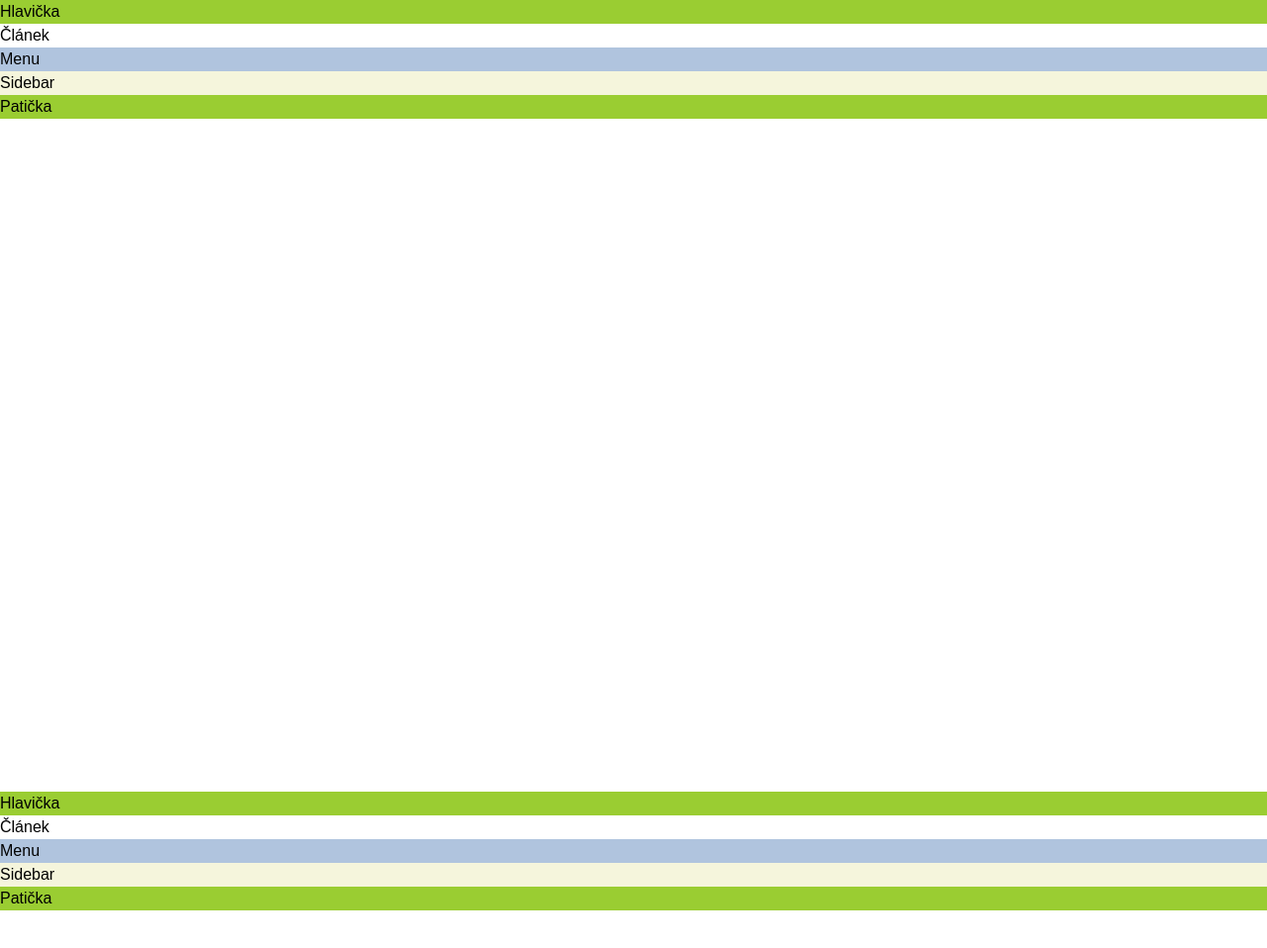
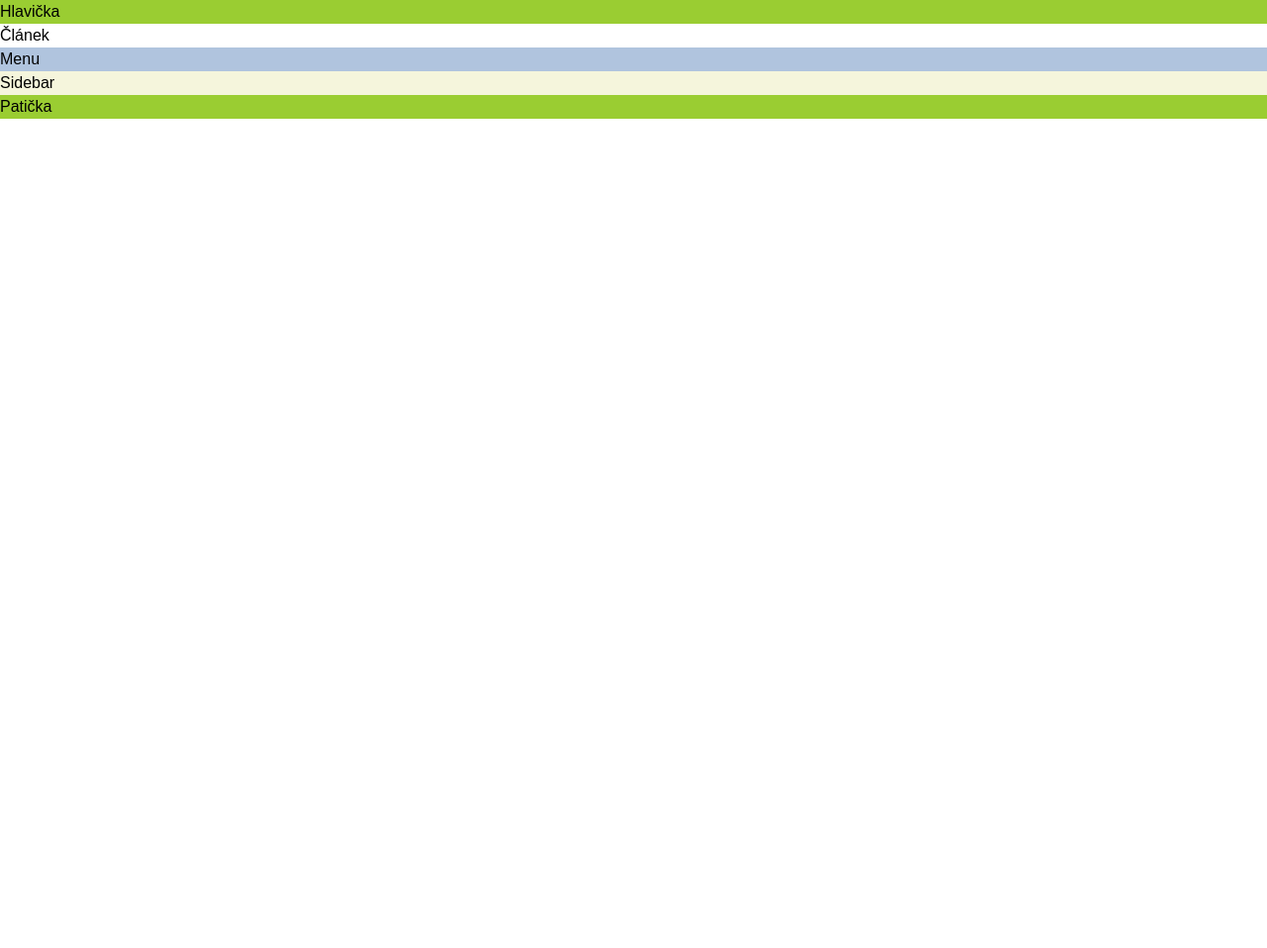
Before and after one commit to zuzanavolfova/koderka-tyden-07, a plain HTML site: page 01-Grid-1/08-Grid-cardio-3/layout1/index.html in a window 1280 px wide. Shown: the whole page at 99% size. After the commit the page ends 800 px from the top, so only its background shows below. Drawn offline with Linux system fonts and the light colour scheme.

Commit message:
Oprava duplicitního HTML

```diff
--- a/01-Grid-1/08-Grid-cardio-3/layout1/index.html
+++ b/01-Grid-1/08-Grid-cardio-3/layout1/index.html
@@ -33,17 +33,6 @@
 
 	</div>
 
-	<div class="grid">
-
-		<header>Hlavička</header>
-		<article>Článek</article>
-		<nav>Menu</nav>
-		<aside>Sidebar</aside>
-		<footer>Patička</footer>
-
-	</div>
-
-
 
 </body>
 </html>
```
